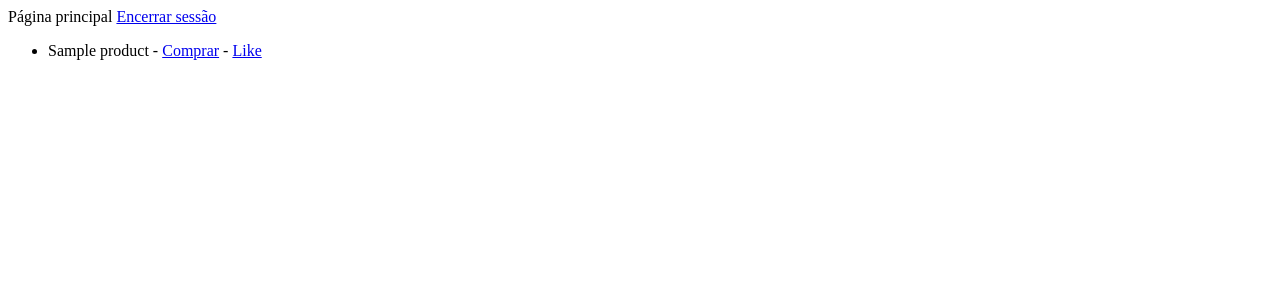
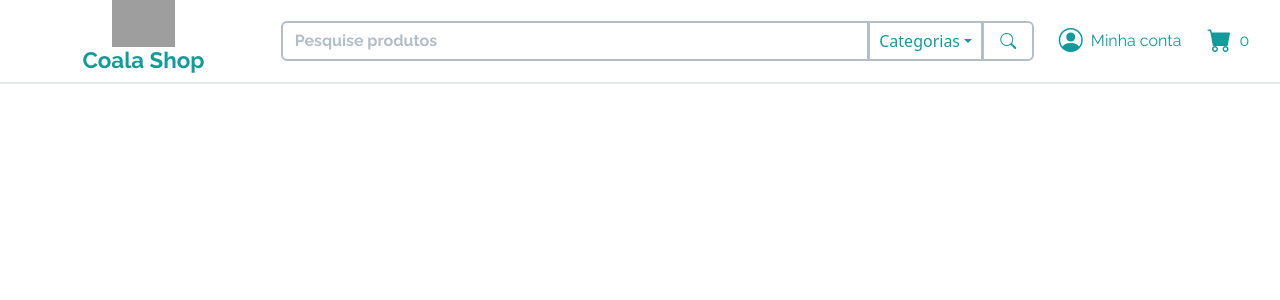
Before and after one commit to Manasses-Alberto/Coala-Shop, a Django app: page / in a window 1280 px wide. Shown: the top 300 px of the page. Run offline with Django 4.2, Linux system fonts and the light colour scheme; a user stored in the database is signed in; tables that the repository leaves empty hold one stand-in row (values such as "Sample post"); grey boxes are pictures that could not be loaded.

Commit message:
Fiz o cabeçalho do site na versão desktop

```diff
--- /dev/null
+++ b/coala_shop_app/static/styles/index.css
@@ -0,0 +1,89 @@
+@charset "UTF-8";
+
+:root {
+    --family: 'Raleway', sans-serif;
+    --color-a: #B4BEC9;
+    --color-b: #159A9C;
+    --color-c: #002333;
+    --color-d: #DEEFE7;
+    --color-e: #FFFFFF;
+}
+
+header { border-bottom: 2px solid var(--color-d); }
+
+#logo-area {
+    width: 20%;
+    cursor: pointer;
+}
+
+#logo-area > img {
+    width: 25%;
+    height: 25%;
+}
+
+#logo-area > h1 {
+    font-family: var(--family);
+    font-size: 1.4em;
+    color: var(--color-b);
+    font-weight: bold;
+}
+
+#search-products-area { width: 60%; }
+
+#search-products-area > input.form-control { border: 2px solid var(--color-a); }
+
+#search-products-area > input.form-control,
+#search-products-area > input.form-control::placeholder {
+    color: var(--color-a);
+    font-family: var(--family);
+    font-weight: bold;
+}
+
+#search-products-area > input.form-control:focus { box-shadow: 2px 2px 5px var(--color-a); }
+
+.dropdown-menu {
+    background-color: var(--color-d);
+    border: 1px solid var(--color-a);
+}
+
+.dropdown-item {
+    color: var(--color-c);
+    font-family: var(--family);
+    cursor: pointer;
+    transition: background-color 0.3s ease-in, color 0.5s ease-out;
+}
+
+.dropdown-item:hover,
+.dropdown-item:active {
+    background-color: #159A9C;
+    color: var(--color-d);
+}
+
+#search-products-area > button {
+    border: 2px solid var(--color-a);
+    background-color: transparent;
+    color: var(--color-b);
+    transition: background-color 0.5s ease-in-out;
+}
+
+#search-products-area > button:hover,
+#search-products-area > button:active { background-color: var(--color-d); }
+
+#search-product-btn {
+    border-top-right-radius: 0.375rem;
+    border-bottom-right-radius: 0.375rem;
+}
+
+#user-actions-area > button {
+    color: var(--color-b);
+    text-decoration: none;
+    font-family: var(--family);
+    transition: opacity 0.2s ease-in-out;
+}
+
+#user-actions-area > button:hover { opacity: 0.6; }
+
+#user-actions-area i {
+    margin-right: 0.5rem;
+    font-size: 1.5em;
+}
--- a/templates/index.html
+++ b/templates/index.html
@@ -1,7 +1,41 @@
-Página principal
-<a href="{% url 'logout' %}">Encerrar sessão</a>
-<ul>
-    {% for product in products %}
-    <li>{{ product.name }} - <a href="{% url 'add_buy' product.id %}">Comprar</a> - <a href="#">Like</a></li>
-    {% endfor %}
-</ul>
+{% load static %}
+<!DOCTYPE html>
+<html lang="pt-br">
+<head>
+    <meta charset="UTF-8">
+    <meta name="viewport" content="width=device-width, initial-scale=1.0">
+    <title>Coala Shop</title>
+    <link href="https://cdn.jsdelivr.net/npm/bootstrap@5.3.2/dist/css/bootstrap.min.css" rel="stylesheet" integrity="sha384-T3c6CoIi6uLrA9TneNEoa7RxnatzjcDSCmG1MXxSR1GAsXEV/Dwwykc2MPK8M2HN" crossorigin="anonymous">
+    <link rel="stylesheet" href="https://cdn.jsdelivr.net/npm/bootstrap-icons@1.11.2/font/bootstrap-icons.min.css">
+    <link rel="preconnect" href="https://fonts.googleapis.com">
+    <link rel="preconnect" href="https://fonts.gstatic.com" crossorigin>
+    <link href="https://fonts.googleapis.com/css2?family=Raleway:ital,wght@0,200;0,300;0,400;0,500;0,600;0,700;1,400&display=swap" rel="stylesheet">
+    <link rel="stylesheet" href="{% static 'styles/index.css' %}">
+</head>
+<body>
+    <header class="container-fluid d-flex justify-content-around align-items-center">
+        <div id="logo-area" class="d-flex flex-column justify-content-center align-items-center">
+            <img src="{% static 'images/coala-shop-logo.png' %}" alt="Logotipo da loja online Coala Shop">
+            <h1>Coala Shop</h1>
+        </div>
+        <div class="input-group" id="search-products-area">
+            <input type="text" class="form-control" aria-label="Pesquisa dos produtos" placeholder="Pesquise produtos">
+            <button type="button" class="dropdown-toggle dropdown-toggle-split" data-bs-toggle="dropdown" aria-expanded="false">
+              <span>Categorias</span>
+            </button>
+            <ul class="dropdown-menu dropdown-menu-end">
+              <li><a class="dropdown-item">Desportivo</a></li>
+              <li><a class="dropdown-item">Mais velozes</a></li>
+              <li><a class="dropdown-item">Mais tecnológicos</a></li>
+              <li><a class="dropdown-item">Mais simples</a></li>
+            </ul>
+            <button type="button" id="search-product-btn" class="px-3"><i class="bi bi-search"></i></button>
+          </div>
+          <div id="user-actions-area" class="d-flex align-items-center justify-content-between">
+            <button class="btn btn-link d-flex align-items-center justify-content-between"><i class="bi bi-person-circle"></i>Minha conta</button>
+            <button class="btn btn-link d-flex align-items-center justify-content-between" id="add-product-btn"><i class="bi bi-cart-fill"></i><span>0</span></button>
+          </div>
+    </header>
+    <script src="https://cdn.jsdelivr.net/npm/bootstrap@5.3.2/dist/js/bootstrap.bundle.min.js" integrity="sha384-C6RzsynM9kWDrMNeT87bh95OGNyZPhcTNXj1NW7RuBCsyN/o0jlpcV8Qyq46cDfL" crossorigin="anonymous"></script>
+</body>
+</html>
```
